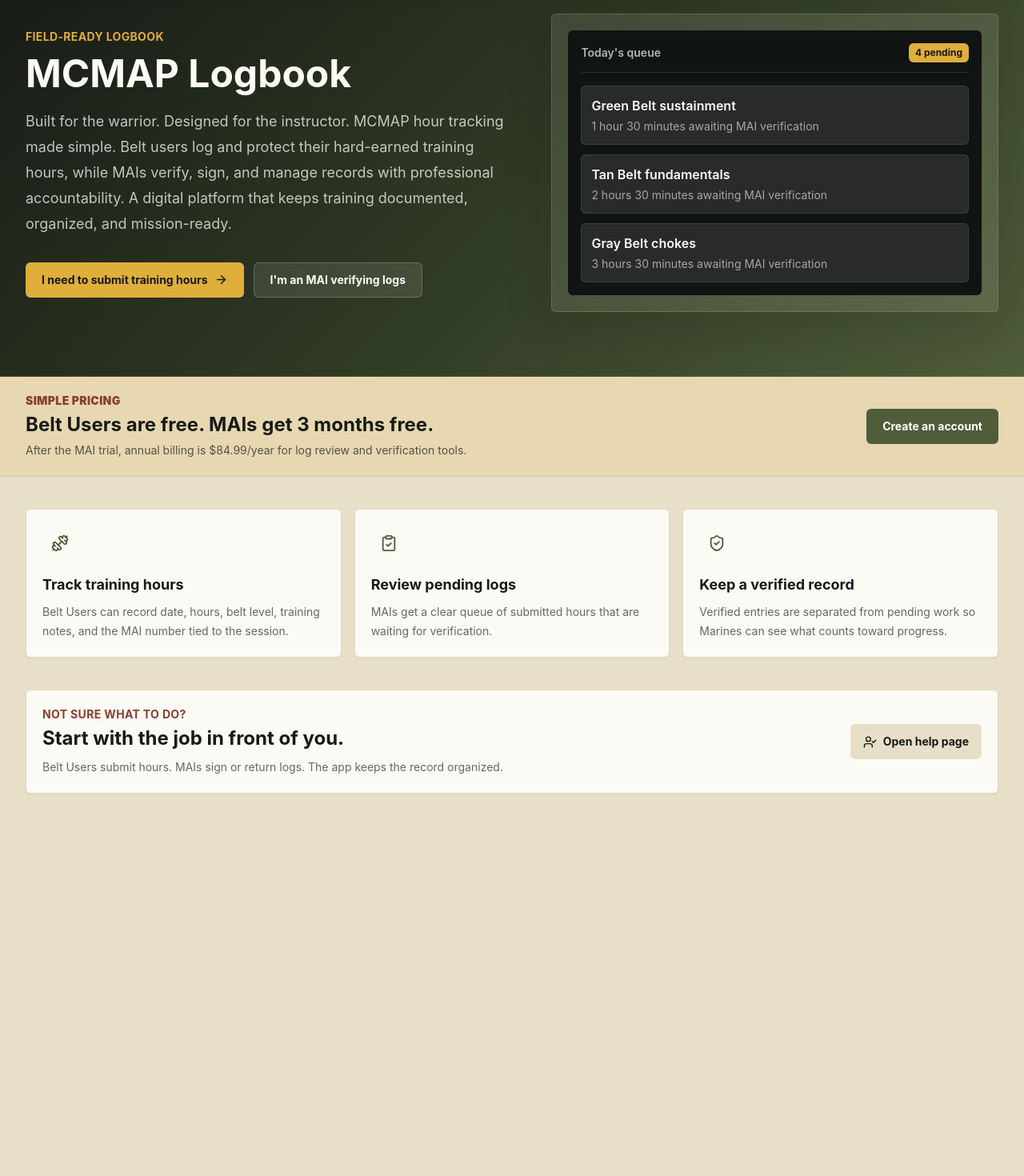
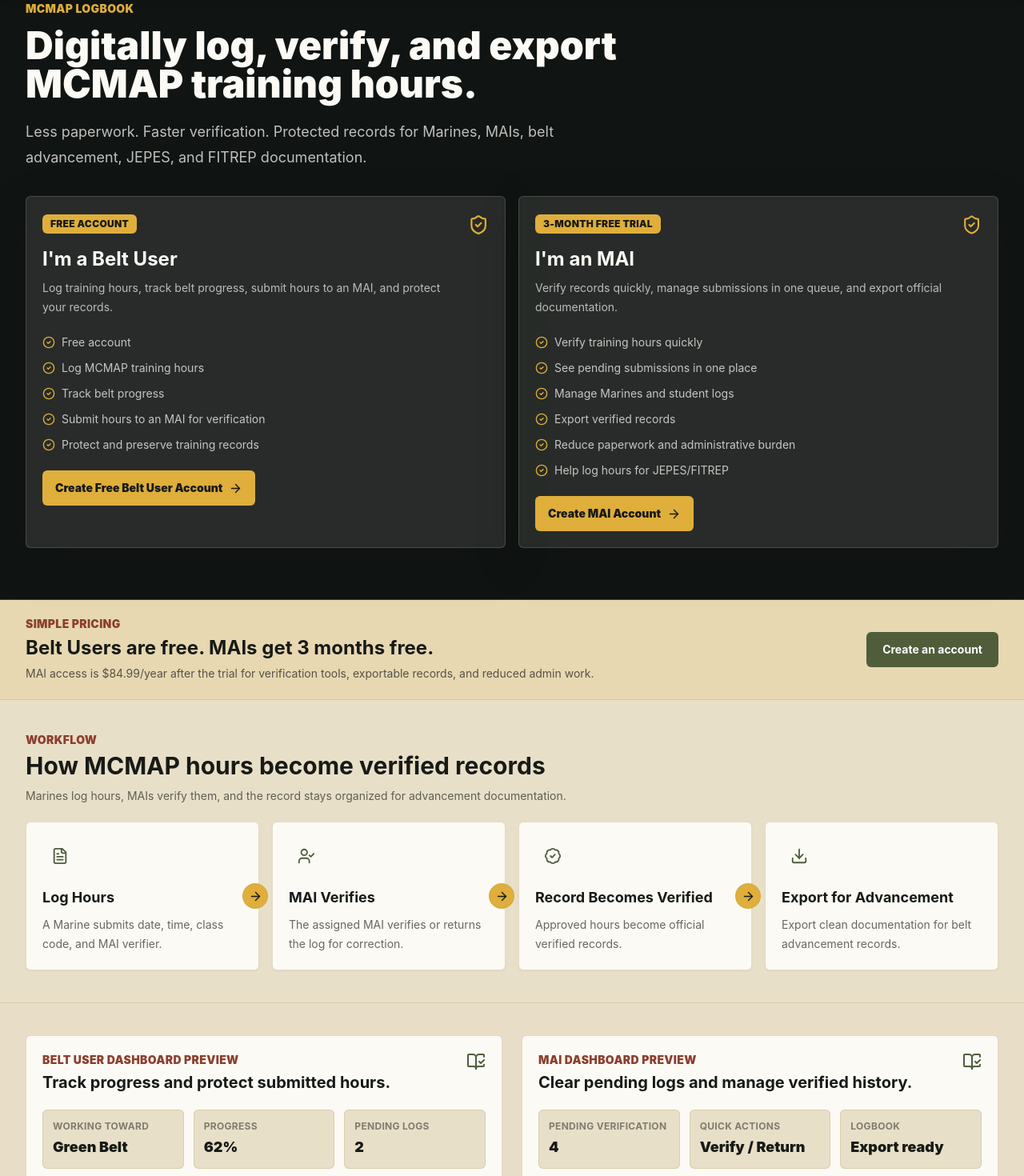
Before and after one commit to brokenasco/MCMAPLOGS, a React (Vite) app: page / in a window 1280 px wide. Shown: the part 140-1610 px from the top of the page at 80% size. Before the commit the page ends 1180 px from the top, so only its background shows below. Built offline with nearby package versions, Linux system fonts and the light colour scheme; no server answers.

Commit message:
Redesign landing and pricing messaging

```diff
--- a/src/pages/Landing.jsx
+++ b/src/pages/Landing.jsx
@@ -1,85 +1,93 @@
 import React from 'react';
-import { ArrowRight, ClipboardCheck, Dumbbell, ShieldCheck, UserCheck } from 'lucide-react';
+import {
+  ArrowRight,
+  BadgeCheck,
+  BookOpenCheck,
+  CheckCircle2,
+  ClipboardCheck,
+  Download,
+  FileText,
+  ShieldCheck,
+  UserCheck
+} from 'lucide-react';
 import { Link } from 'react-router-dom';
 import { formatMinutes } from '../data/mcmapReference.js';
 
-const features = [
+const userPaths = [
   {
-    icon: Dumbbell,
-    title: 'Track training hours',
-    text: 'Belt Users can record date, hours, belt level, training notes, and the MAI number tied to the session.'
+    title: "I'm a Belt User",
+    badge: 'Free account',
+    text: 'Log training hours, track belt progress, submit hours to an MAI, and protect your records.',
+    cta: 'Create Free Belt User Account',
+    to: '/signup',
+    points: [
+      'Free account',
+      'Log MCMAP training hours',
+      'Track belt progress',
+      'Submit hours to an MAI for verification',
+      'Protect and preserve training records'
+    ]
   },
   {
-    icon: ClipboardCheck,
-    title: 'Review pending logs',
-    text: 'MAIs get a clear queue of submitted hours that are waiting for verification.'
-  },
-  {
-    icon: ShieldCheck,
-    title: 'Keep a verified record',
-    text: 'Verified entries are separated from pending work so Marines can see what counts toward progress.'
+    title: "I'm an MAI",
+    badge: '3-month free trial',
+    text: 'Verify records quickly, manage submissions in one queue, and export official documentation.',
+    cta: 'Create MAI Account',
+    to: '/signup',
+    points: [
+      'Verify training hours quickly',
+      'See pending submissions in one place',
+      'Manage Marines and student logs',
+      'Export verified records',
+      'Reduce paperwork and administrative burden',
+      'Help log hours for JEPES/FITREP'
+    ]
   }
+];
+
+const workflowSteps = [
+  { icon: FileText, title: 'Log Hours', text: 'A Marine submits date, time, class code, and MAI verifier.' },
+  { icon: UserCheck, title: 'MAI Verifies', text: 'The assigned MAI verifies or returns the log for correction.' },
+  { icon: BadgeCheck, title: 'Record Becomes Verified', text: 'Approved hours become official verified records.' },
+  { icon: Download, title: 'Export for Advancement', text: 'Export clean documentation for belt advancement records.' }
+];
+
+const valueDrivers = [
+  'Save time',
+  'Protect training records',
+  'Reduce paperwork',
+  'Keep verified records organized',
+  'Make belt advancement documentation easier'
 ];
 
 export default function Landing() {
   return (
     <>
-      <section className="border-b border-coyote/30 bg-[linear-gradient(135deg,#171a16_0%,#2f3a24_52%,#4f5d3a_100%)] text-paper">
-        <div className="mx-auto grid max-w-7xl gap-10 px-4 py-14 sm:px-6 lg:grid-cols-[1.05fr_0.95fr] lg:px-8 lg:py-20">
-          <div className="flex flex-col justify-center">
-            <p className="text-sm font-bold uppercase tracking-wide text-brass">Field-ready logbook</p>
-            <h1 className="mt-3 text-4xl font-bold tracking-normal text-paper sm:text-5xl">
-              MCMAP Logbook
+      <section className="border-b border-coyote/30 bg-charcoal text-paper">
+        <div className="mx-auto max-w-7xl px-4 py-12 sm:px-6 lg:px-8 lg:py-16">
+          <p className="text-sm font-black uppercase tracking-wide text-brass">MCMAP Logbook</p>
+          <h1 className="mt-3 max-w-4xl text-4xl font-black tracking-normal text-paper sm:text-5xl">
+            Digitally log, verify, and export MCMAP training hours.
           </h1>
-            <p className="mt-5 max-w-2xl text-lg leading-8 text-paper/75">
-              Built for the warrior. Designed for the instructor.
-              MCMAP hour tracking made simple. Belt users log and protect their hard-earned training hours,
-              while MAIs verify, sign, and manage records with professional accountability. A digital platform
-              that keeps training documented, organized, and mission-ready.
+          <p className="mt-5 max-w-3xl text-lg leading-8 text-paper/75">
+            Less paperwork. Faster verification. Protected records for Marines, MAIs, belt advancement, JEPES, and FITREP documentation.
           </p>
-            <div className="mt-8 flex flex-wrap gap-3">
-              <Link
-                to="/belt/submit"
-                className="focus-ring inline-flex h-11 items-center gap-2 rounded-md bg-brass px-5 text-sm font-bold text-ink shadow-sm hover:bg-brass/90"
-              >
-                I need to submit training hours
-                <ArrowRight size={17} aria-hidden="true" />
-              </Link>
-              <Link
-                to="/logbook/verified"
-                className="focus-ring inline-flex h-11 items-center rounded-md border border-paper/20 bg-paper/10 px-5 text-sm font-bold text-paper shadow-sm hover:bg-paper/15"
-              >
-                I&apos;m an MAI verifying logs
-              </Link>
-            </div>
-          </div>
 
-          <div className="rounded-md border border-coyote/30 bg-paper/10 p-5 shadow-panel backdrop-blur">
-            <div className="rounded-md bg-charcoal p-4 text-paper">
-              <div className="flex items-center justify-between border-b border-paper/10 pb-3">
-                <span className="text-sm font-semibold text-paper/70">Today&apos;s queue</span>
-                <span className="rounded-md bg-brass px-2 py-1 text-xs font-bold text-ink">4 pending</span>
-              </div>
-              <div className="space-y-3 pt-4">
-                {['Green Belt sustainment', 'Tan Belt fundamentals', 'Gray Belt chokes'].map((item, index) => (
-                  <div key={item} className="rounded-md border border-paper/10 bg-paper/10 p-3">
-                    <p className="font-semibold">{item}</p>
-                    <p className="mt-1 text-sm text-paper/60">{formatMinutes((index + 1.5) * 60)} awaiting MAI verification</p>
-                  </div>
+          <div className="mt-8 grid gap-4 lg:grid-cols-2">
+            {userPaths.map((path) => (
+              <PathCard key={path.title} path={path} />
             ))}
-              </div>
-            </div>
           </div>
         </div>
       </section>
 
       <section className="border-b border-coyote/30 bg-brass/15">
-        <div className="mx-auto flex max-w-7xl flex-col gap-4 px-4 py-5 sm:px-6 lg:flex-row lg:items-center lg:justify-between lg:px-8">
+        <div className="mx-auto grid max-w-7xl gap-4 px-4 py-5 sm:px-6 lg:grid-cols-[1fr_auto] lg:items-center lg:px-8">
           <div>
             <p className="text-sm font-black uppercase tracking-wide text-clay">Simple pricing</p>
             <h2 className="mt-1 text-2xl font-bold text-ink">Belt Users are free. MAIs get 3 months free.</h2>
             <p className="mt-1 text-sm leading-6 text-ink/70">
-              After the MAI trial, annual billing is $84.99/year for log review and verification tools.
+              MAI access is $84.99/year after the trial for verification tools, exportable records, and reduced admin work.
             </p>
           </div>
           <Link
@@ -91,41 +99,170 @@
         </div>
       </section>
 
-      <section className="mx-auto grid max-w-7xl gap-4 px-4 py-10 sm:px-6 md:grid-cols-3 lg:px-8">
-        {features.map((feature) => {
-          const Icon = feature.icon;
-          return (
-            <article key={feature.title} className="rounded-md border border-coyote/35 bg-paper p-5 shadow-sm">
-              <span className="grid h-11 w-11 place-items-center rounded-md bg-olive/12 text-olive">
-                <Icon size={22} aria-hidden="true" />
-              </span>
-              <h2 className="mt-4 text-lg font-bold">{feature.title}</h2>
-              <p className="mt-2 text-sm leading-6 text-ink/65">{feature.text}</p>
-            </article>
-          );
-        })}
+      <section className="mx-auto max-w-7xl px-4 py-10 sm:px-6 lg:px-8">
+        <div className="mb-5">
+          <p className="text-sm font-black uppercase tracking-wide text-clay">Workflow</p>
+          <h2 className="mt-1 text-3xl font-bold text-ink">How MCMAP hours become verified records</h2>
+          <p className="mt-2 max-w-3xl text-sm leading-6 text-ink/65">
+            Marines log hours, MAIs verify them, and the record stays organized for advancement documentation.
+          </p>
+        </div>
+        <div className="grid gap-4 lg:grid-cols-4">
+          {workflowSteps.map((step, index) => (
+            <WorkflowCard key={step.title} step={step} showArrow={index < workflowSteps.length - 1} />
+          ))}
+        </div>
       </section>
 
-      <section className="mx-auto max-w-7xl px-4 pb-12 sm:px-6 lg:px-8">
-        <div className="rounded-md border border-coyote/35 bg-paper p-5 shadow-sm">
-          <div className="flex flex-col gap-4 sm:flex-row sm:items-center sm:justify-between">
+      <section className="border-y border-coyote/30 bg-field/70">
+        <div className="mx-auto grid max-w-7xl gap-6 px-4 py-10 sm:px-6 lg:grid-cols-2 lg:px-8">
+          <DashboardPreview
+            title="Belt User Dashboard Preview"
+            subtitle="Track progress and protect submitted hours."
+            stats={[
+              ['Working Toward', 'Green Belt'],
+              ['Progress', '62%'],
+              ['Pending Logs', '2']
+            ]}
+            rows={[
+              ['Green sustainment', 'Pending'],
+              ['Bayonet techniques', 'Verified'],
+              ['Chokes', 'Verified']
+            ]}
+            action="Log My Hours"
+          />
+          <DashboardPreview
+            title="MAI Dashboard Preview"
+            subtitle="Clear pending logs and manage verified history."
+            stats={[
+              ['Pending Verification', '4'],
+              ['Quick Actions', 'Verify / Return'],
+              ['Logbook', 'Export ready']
+            ]}
+            rows={[
+              ['LCpl Davis', 'Verify'],
+              ['Cpl Nguyen', 'Return'],
+              ['Sgt Morales', 'Verify']
+            ]}
+            action="Review Pending Logs"
+          />
+        </div>
+      </section>
+
+      <section className="mx-auto max-w-7xl px-4 py-10 sm:px-6 lg:px-8">
+        <div className="grid gap-6 lg:grid-cols-[0.9fr_1.1fr] lg:items-center">
           <div>
-              <p className="text-sm font-bold uppercase tracking-wide text-clay">Not sure what to do?</p>
-              <h2 className="mt-1 text-2xl font-bold">Start with the job in front of you.</h2>
-              <p className="mt-2 text-sm leading-6 text-ink/65">
-                Belt Users submit hours. MAIs sign or return logs. The app keeps the record organized.
+            <p className="text-sm font-black uppercase tracking-wide text-clay">Why it matters</p>
+            <h2 className="mt-1 text-3xl font-bold text-ink">Stop losing paper records.</h2>
+            <p className="mt-3 text-sm leading-6 text-ink/65">
+              Track, verify, and export MCMAP hours in one place so training records stay protected, organized, and ready when Marines need documentation.
             </p>
           </div>
-            <Link
-              to="/help"
-              className="focus-ring inline-flex h-11 items-center justify-center gap-2 rounded-md bg-field px-4 text-sm font-bold text-ink"
-            >
-              <UserCheck size={17} aria-hidden="true" />
-              Open help page
-            </Link>
+          <div className="grid gap-3 sm:grid-cols-2">
+            {valueDrivers.map((driver) => (
+              <div key={driver} className="flex items-center gap-3 rounded-md border border-coyote/35 bg-paper p-4 shadow-sm">
+                <CheckCircle2 size={19} className="shrink-0 text-olive" aria-hidden="true" />
+                <p className="text-sm font-bold text-ink">{driver}</p>
+              </div>
+            ))}
           </div>
         </div>
       </section>
     </>
   );
 }
+
+function PathCard({ path }) {
+  return (
+    <article className="rounded-md border border-paper/15 bg-paper/10 p-5 shadow-panel">
+      <div className="flex flex-col gap-4 sm:flex-row sm:items-start sm:justify-between">
+        <div>
+          <span className="inline-flex rounded-md bg-brass px-2.5 py-1 text-xs font-black uppercase tracking-wide text-ink">
+            {path.badge}
+          </span>
+          <h2 className="mt-4 text-2xl font-bold text-paper">{path.title}</h2>
+          <p className="mt-2 text-sm leading-6 text-paper/70">{path.text}</p>
+        </div>
+        <ShieldCheck size={30} className="text-brass" aria-hidden="true" />
+      </div>
+      <ul className="mt-5 grid gap-2">
+        {path.points.map((point) => (
+          <li key={point} className="flex items-start gap-2 text-sm leading-6 text-paper/75">
+            <CheckCircle2 size={16} className="mt-1 shrink-0 text-brass" aria-hidden="true" />
+            {point}
+          </li>
+        ))}
+      </ul>
+      <Link
+        to={path.to}
+        className="focus-ring mt-5 inline-flex h-11 items-center justify-center gap-2 rounded-md bg-brass px-4 text-sm font-black text-ink hover:bg-brass/90"
+      >
+        {path.cta}
+        <ArrowRight size={17} aria-hidden="true" />
+      </Link>
+    </article>
+  );
+}
+
+function WorkflowCard({ step, showArrow }) {
+  const Icon = step.icon;
+
+  return (
+    <article className="relative rounded-md border border-coyote/35 bg-paper p-5 shadow-sm">
+      <span className="grid h-11 w-11 place-items-center rounded-md bg-olive/12 text-olive">
+        <Icon size={22} aria-hidden="true" />
+      </span>
+      <h3 className="mt-4 text-lg font-bold text-ink">{step.title}</h3>
+      <p className="mt-2 text-sm leading-6 text-ink/65">{step.text}</p>
+      {showArrow ? (
+        <span className="absolute -right-3 top-1/2 hidden h-8 w-8 -translate-y-1/2 place-items-center rounded-full border border-coyote/35 bg-brass text-ink lg:grid">
+          <ArrowRight size={17} aria-hidden="true" />
+        </span>
+      ) : null}
+    </article>
+  );
+}
+
+function DashboardPreview({ action, rows, stats, subtitle, title }) {
+  return (
+    <article className="rounded-md border border-coyote/35 bg-paper p-5 shadow-sm">
+      <div className="flex items-start justify-between gap-4">
+        <div>
+          <p className="text-sm font-black uppercase tracking-wide text-clay">{title}</p>
+          <h2 className="mt-1 text-xl font-bold text-ink">{subtitle}</h2>
+        </div>
+        <BookOpenCheck size={24} className="text-olive" aria-hidden="true" />
+      </div>
+      <div className="mt-5 grid gap-3 sm:grid-cols-3">
+        {stats.map(([label, value]) => (
+          <div key={label} className="rounded-md border border-coyote/30 bg-field p-3">
+            <p className="text-xs font-bold uppercase tracking-wide text-ink/50">{label}</p>
+            <p className="mt-1 text-lg font-black text-ink">{value}</p>
+          </div>
+        ))}
+      </div>
+      <div className="mt-5 rounded-md border border-coyote/30 bg-charcoal p-4 text-paper">
+        <div className="mb-3 flex items-center justify-between">
+          <p className="text-sm font-bold text-paper/70">Recent activity</p>
+          <span className="rounded-md bg-brass px-2 py-1 text-xs font-black text-ink">{action}</span>
+        </div>
+        <div className="grid gap-2">
+          {rows.map(([name, status], index) => (
+            <div key={name} className="flex items-center justify-between rounded-md bg-paper/10 p-3">
+              <p className="text-sm font-semibold text-paper">{name}</p>
+              <span className={`rounded-sm px-2 py-1 text-xs font-black ${status === 'Verified' || status === 'Verify' ? 'bg-olive text-white' : 'bg-brass text-ink'}`}>
+                {status}
+              </span>
+            </div>
+          ))}
+        </div>
+        <div className="mt-4 h-3 overflow-hidden rounded-full bg-paper/15">
+          <div className="h-full rounded-full bg-brass" style={{ width: `${title.startsWith('Belt') ? 62 : 78}%` }} />
+        </div>
+        <p className="mt-2 text-xs text-paper/60">
+          {title.startsWith('Belt') ? `${formatMinutes(8 * 60 + 25)} remaining toward current belt.` : 'Pending queue ready for quick MAI action.'}
+        </p>
+      </div>
+    </article>
+  );
+}
--- a/src/pages/Subscription.jsx
+++ b/src/pages/Subscription.jsx
@@ -111,8 +111,8 @@
       title={isUpgradeFlow ? 'Upgrade to MAI' : 'Manage Subscription'}
       description={
         isUpgradeFlow
-          ? 'Keep the same account and upgrade to MAI when you are ready to verify and sign logbooks.'
-          : 'Belt User accounts are free. MAIs use the annual plan for verification and logbook signing.'
+          ? 'Upgrade when you are ready to save time, verify records, reduce paperwork, and manage Marines from one account.'
+          : 'Belt User accounts are free. MAIs use the annual plan to protect records, speed up verification, and export official documentation.'
       }
     >
       <div className="grid gap-5 lg:grid-cols-[1fr_360px]">
@@ -125,8 +125,8 @@
                 {isMai
                   ? isOwnerMai
                     ? 'Owner MAI access is unlocked without Stripe billing.'
-                    : 'MAI accounts can review, return, and sign submitted MCMAP logbooks.'
-                  : 'Your Belt User account stays free. Upgrade this same account to MAI when you complete checkout.'}
+                    : 'MAI accounts save time by reviewing, returning, signing, and exporting MCMAP records from one organized workspace.'
+                  : 'Your Belt User account stays free. Upgrade this same account to MAI when you are ready to reduce paperwork and verify Marine training records.'}
               </p>
             </div>
             <div className="rounded-md bg-field px-4 py-3 text-right">
@@ -144,16 +144,16 @@
             </p>
             <p className="mt-2 text-sm leading-6 text-ink/70">
               {!isMai
-                ? 'Start the 3-month MAI trial to convert this account to MAI after checkout. Belt User access remains free until you upgrade.'
+                ? 'Start the 3-month MAI trial to unlock verification tools, protected records, exportable history, and faster documentation for belt advancement, JEPES, and FITREP support.'
                 : isOwnerMai
                 ? 'This owner MAI account can use verification tools for free. No checkout or Stripe billing is required.'
                 : isTrialingMai
-                  ? `Your MAI tools are unlocked during the trial${displaySubscription.currentPeriodEnd ? ` through ${formatDate(displaySubscription.currentPeriodEnd)}` : ''}. After the trial, billing is $84.99 per year.`
+                  ? `Your MAI tools are unlocked during the trial${displaySubscription.currentPeriodEnd ? ` through ${formatDate(displaySubscription.currentPeriodEnd)}` : ''}. After the trial, billing is $84.99 per year for verification, exports, and reduced administrative work.`
                   : isActiveMai
                   ? `${displaySubscription.cancelAtPeriodEnd ? 'Your plan is set to cancel at the end of the billing period' : 'Your annual MAI plan is active'}${displaySubscription.currentPeriodEnd ? ` through ${formatDate(displaySubscription.currentPeriodEnd)}` : ''}.`
                   : isCanceledMai
                   ? 'This MAI subscription is canceled. Start checkout again to unlock verification tools.'
-                  : 'Start the 3-month free trial to unlock MAI verification and signing tools. Annual billing is $84.99 after the trial.'}
+                  : 'Start the 3-month free trial to unlock MAI verification, exportable records, and paperwork-reduction tools. Annual billing is $84.99 after the trial.'}
             </p>
           </div>
 
@@ -199,6 +199,8 @@
         <aside className="grid gap-4">
           <StatCard label="Belt User accounts" value="Free" detail="No payment required" />
           <StatCard label="MAI trial" value="3 months" detail="Free before annual billing" />
+          <StatCard label="MAI value" value="Less admin" detail="Verify, return, and export records faster" />
+          <StatCard label="Records" value="Protected" detail="Keep verified MCMAP documentation organized" />
           <StatCard label="MAI offer" value="$7/mo" detail="Billed annually after trial" />
           <StatCard label="MAI annual price" value={`$${subscriptionPlans.MAI.annualPrice}`} detail="Charged once per year" />
           {isMai ? (
@@ -212,7 +214,7 @@
       </div>
 
       <div className="mt-6 rounded-md border border-brass/30 bg-brass/10 p-4 text-sm leading-6 text-ink/70">
-        Stripe Checkout starts a 3-month MAI free trial. When Stripe confirms checkout, this account becomes an MAI account and MAI tools unlock while the subscription is trialing or active.
+        Stripe Checkout starts a 3-month MAI free trial. When Stripe confirms checkout, this account becomes an MAI account and unlocks faster verification, protected records, and exportable documentation while the subscription is trialing or active.
       </div>
     </PageShell>
   );
```
Lines whose indentation alone changed are shown as unchanged.
